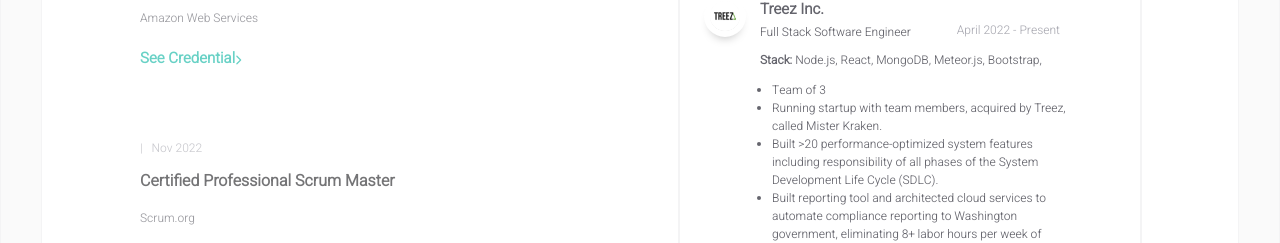
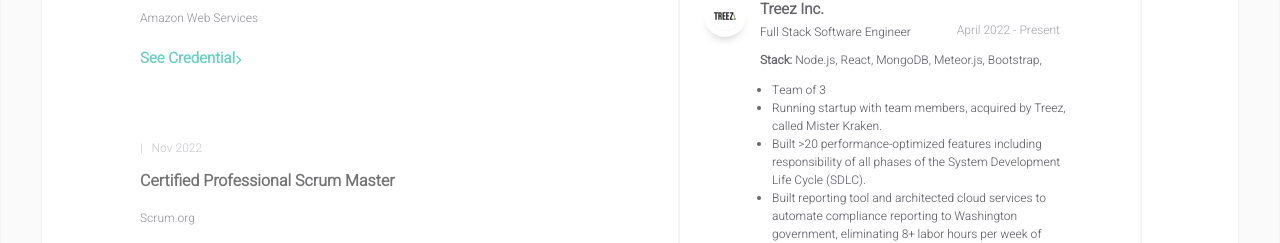
Before and after one commit to christopher-noble/Portfolio, a React (Create React App) app: page / in a window 1280 px wide. Shown: the part 1155-1398 px from the top of the page. Built offline with nearby package versions, Linux system fonts and the light colour scheme.

Commit message:
Added typing change

```diff
--- a/src/components/homepage/works.jsx
+++ b/src/components/homepage/works.jsx
@@ -33,7 +33,7 @@ const Works = () => {
 										Running startup with team members, acquired by Treez, called Mister Kraken.
 									</li>
 									<li>
-										Built {'>20'} performance-optimized system features including responsibility of all phases of the System Development Life Cycle (SDLC).
+										Built {'>20'} performance-optimized features including responsibility of all phases of the System Development Life Cycle (SDLC).
 									</li>
 									<li>
 										Built reporting tool and architected cloud services to automate compliance reporting to Washington
```
